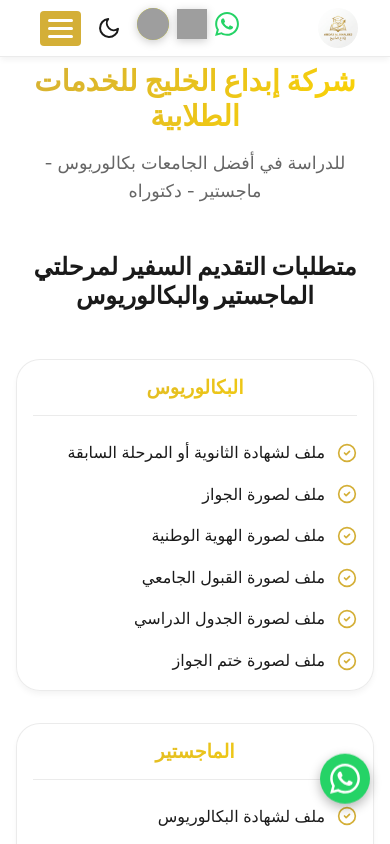
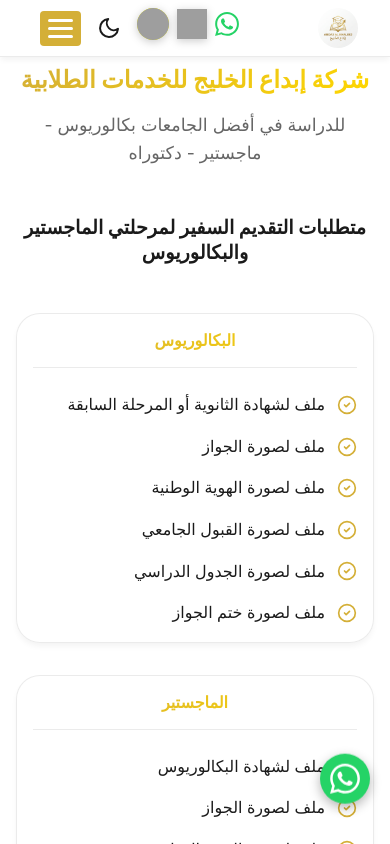
Before and after one commit to mohammad-jamel-jbryn202310519/Abda3AL, a Next.js app: page /requirements in a window 390 px wide. Shown: the top 844 px of the page. Built offline with nearby package versions, Linux system fonts and the light colour scheme; grey boxes are pictures that could not be loaded.

Commit message:
UI: Completely remove inline heading sizes to fix responsive scaling

```diff
--- a/src/app/globals.css
+++ b/src/app/globals.css
@@ -62,13 +62,13 @@
 /* Typography */
 h1, h2, h3, h4, h5, h6 {
   font-weight: 700;
-  line-height: 1.2;
+  line-height: 1.3;
   margin-bottom: 0.75rem;
 }
 
-h1 { font-size: 2.2rem; }
-h2 { font-size: 1.8rem; }
-h3 { font-size: 1.3rem; }
+h1 { font-size: 1.8rem; }
+h2 { font-size: 1.4rem; }
+h3 { font-size: 1.1rem; }
 
 .text-gradient {
   background: var(--accent-gradient);
@@ -193,9 +193,9 @@
     padding: 0 1rem;
   }
 
-  h1 { font-size: 1.8rem !important; }
-  h2 { font-size: 1.5rem !important; }
-  h3 { font-size: 1.2rem !important; }
+  h1 { font-size: 1.5rem !important; }
+  h2 { font-size: 1.2rem !important; }
+  h3 { font-size: 1rem !important; }
 
   .card {
     padding: 1rem; /* Reduced padding */
--- a/src/app/page.tsx
+++ b/src/app/page.tsx
@@ -40,7 +40,7 @@
         {/* Hero Content */}
         <div className="container" style={{ zIndex: 1, color: 'white', paddingTop: '70px', display: 'flex', justifyContent: 'center' }}>
           <div style={{ maxWidth: '700px' }}>
-            <h1 className="animate-fade-in" style={{ fontSize: '2.5rem', marginBottom: '1rem', textShadow: '0 2px 5px rgba(0,0,0,0.8)', color: 'white', lineHeight: '1.2' }}>
+            <h1 className="animate-fade-in" style={{ fontSize: '2rem', marginBottom: '1rem', textShadow: '0 2px 5px rgba(0,0,0,0.8)', color: 'white', lineHeight: '1.2' }}>
               مستقبلك يبدأ هنا
             </h1>
             <p className="animate-fade-in delay-1" style={{ fontSize: '1.1rem', marginBottom: '1.5rem', textShadow: '0 1px 3px rgba(0,0,0,0.8)', color: '#f0f0f0', lineHeight: '1.5' }}>
--- a/src/app/requirements/page.tsx
+++ b/src/app/requirements/page.tsx
@@ -12,17 +12,17 @@
   return (
     <main className="container" style={{ padding: '4rem 1rem' }}>
       <div style={{ marginBottom: '3rem', textAlign: 'center' }}>
-        <h1 className="text-gradient" style={{ fontSize: '2rem', marginBottom: '1rem' }}>شركة إبداع الخليج للخدمات الطلابية</h1>
+        <h1 className="text-gradient" style={{ marginBottom: '1rem' }}>شركة إبداع الخليج للخدمات الطلابية</h1>
         <p style={{ color: 'var(--text-secondary)', fontSize: '1.1rem' }}>للدراسة في أفضل الجامعات بكالوريوس - ماجستير - دكتوراه</p>
       </div>
 
-      <h2 style={{ textAlign: 'center', marginBottom: '3rem', color: 'var(--text-primary)', fontSize: '1.5rem' }}>متطلبات التقديم السفير لمرحلتي الماجستير والبكالوريوس</h2>
+      <h2 style={{ textAlign: 'center', marginBottom: '3rem', color: 'var(--text-primary)' }}>متطلبات التقديم السفير لمرحلتي الماجستير والبكالوريوس</h2>
 
       <div style={{ display: 'grid', gridTemplateColumns: 'repeat(auto-fit, minmax(300px, 1fr))', gap: '2rem', marginBottom: '4rem' }}>
 
         {/* Bachelor Requirements */}
         <div className="card" style={{ display: 'flex', flexDirection: 'column' }}>
-          <h3 className="text-gradient" style={{ fontSize: '1.5rem', marginBottom: '1.5rem', textAlign: 'center', borderBottom: '1px solid var(--border-color)', paddingBottom: '1rem' }}>البكالوريوس</h3>
+          <h3 className="text-gradient" style={{ marginBottom: '1.5rem', textAlign: 'center', borderBottom: '1px solid var(--border-color)', paddingBottom: '1rem' }}>البكالوريوس</h3>
           <ul style={{ listStyleType: 'none', padding: 0, display: 'flex', flexDirection: 'column', gap: '1rem' }}>
             <li style={{ display: 'flex', alignItems: 'center', gap: '0.75rem' }}><CheckIcon /> ملف لشهادة الثانوية أو المرحلة السابقة</li>
             <li style={{ display: 'flex', alignItems: 'center', gap: '0.75rem' }}><CheckIcon /> ملف لصورة الجواز</li>
@@ -35,7 +35,7 @@
 
         {/* Master Requirements */}
         <div className="card" style={{ display: 'flex', flexDirection: 'column' }}>
-          <h3 className="text-gradient" style={{ fontSize: '1.5rem', marginBottom: '1.5rem', textAlign: 'center', borderBottom: '1px solid var(--border-color)', paddingBottom: '1rem' }}>الماجستير</h3>
+          <h3 className="text-gradient" style={{ marginBottom: '1.5rem', textAlign: 'center', borderBottom: '1px solid var(--border-color)', paddingBottom: '1rem' }}>الماجستير</h3>
           <ul style={{ listStyleType: 'none', padding: 0, display: 'flex', flexDirection: 'column', gap: '1rem' }}>
             <li style={{ display: 'flex', alignItems: 'center', gap: '0.75rem' }}><CheckIcon /> ملف لشهادة البكالوريوس</li>
             <li style={{ display: 'flex', alignItems: 'center', gap: '0.75rem' }}><CheckIcon /> ملف لصورة الجواز</li>
@@ -49,7 +49,7 @@
       </div>
 
       <div className="card" style={{ textAlign: 'center', maxWidth: '600px', margin: '0 auto', backgroundColor: 'rgba(99, 102, 241, 0.05)', border: '1px solid var(--accent-primary)' }}>
-        <h3 className="text-gradient" style={{ fontSize: '1.4rem', marginBottom: '1rem' }}>وكيل معتمد لكافة الأوراق الرسمية</h3>
+        <h3 className="text-gradient" style={{ marginBottom: '1rem' }}>وكيل معتمد لكافة الأوراق الرسمية</h3>
         <p style={{ color: 'var(--text-secondary)', marginBottom: '1.5rem' }}>تقوم شركة إبداع الخليج بتصديق كافة المعاملات من الجهات التالية:</p>
 
         <div style={{ display: 'flex', flexWrap: 'wrap', justifyContent: 'center', gap: '1rem' }}>
--- a/src/app/universities/[id]/page.tsx
+++ b/src/app/universities/[id]/page.tsx
@@ -46,7 +46,7 @@
             </div>
           )}
         </div>
-        <h1 className="text-gradient" style={{ fontSize: '2rem', marginBottom: '1rem' }}>{university.name}</h1>
+        <h1 className="text-gradient" style={{ marginBottom: '1rem' }}>{university.name}</h1>
         <p style={{ color: 'var(--text-secondary)', fontSize: '1.1rem', maxWidth: '800px' }}>{university.description}</p>
         <span style={{ marginTop: '1rem', padding: '0.5rem 1rem', borderRadius: 'var(--radius-full)', backgroundColor: 'rgba(99, 102, 241, 0.2)', color: '#818cf8', fontWeight: 'bold' }}>
           الترتيب المحلي: #{university.ranking}
@@ -54,7 +54,7 @@
       </div>
 
       {/* Specialties / Prices Section */}
-      <h2 style={{ textAlign: 'center', fontSize: '1.8rem', marginBottom: '2rem' }}>التخصصات والأسعار</h2>
+      <h2 style={{ textAlign: 'center', marginBottom: '2rem' }}>التخصصات والأسعار</h2>
 
       {specialties && specialties.length > 0 ? (
         <div style={{ display: 'flex', flexDirection: 'column', gap: '1rem', marginBottom: '4rem', maxWidth: '800px', margin: '0 auto 4rem auto' }}>
@@ -83,7 +83,7 @@
 
       {/* Action Area */}
       <div className="card" style={{ textAlign: 'center', backgroundColor: 'rgba(139, 92, 246, 0.05)', border: '1px solid var(--accent-secondary)' }}>
-        <h3 className="text-gradient" style={{ fontSize: '1.5rem', marginBottom: '1rem' }}>هل ترغب بالتسجيل في هذه الجامعة؟</h3>
+        <h3 className="text-gradient" style={{ marginBottom: '1rem' }}>هل ترغب بالتسجيل في هذه الجامعة؟</h3>
         <p style={{ color: 'var(--text-secondary)', marginBottom: '2rem', fontSize: '1.2rem' }}>
           نحن في شركة إبداع الخليج نتكفل بجميع إجراءات قبولك وتسجيلك رسمياً.
         </p>
--- a/src/app/universities/list/[type]/page.tsx
+++ b/src/app/universities/list/[type]/page.tsx
@@ -28,7 +28,7 @@
   return (
     <main className="container" style={{ padding: '4rem 1rem' }}>
       <div style={{ textAlign: 'center', marginBottom: '4rem' }}>
-        <h1 className="text-gradient" style={{ fontSize: '2rem', marginBottom: '1rem', display: 'flex', alignItems: 'center', justifyContent: 'center', gap: '1rem' }}>
+        <h1 className="text-gradient" style={{ marginBottom: '1rem', display: 'flex', alignItems: 'center', justifyContent: 'center', gap: '1rem' }}>
           {icon} {title}
         </h1>
         <p style={{ color: 'var(--text-secondary)', fontSize: '1.2rem', maxWidth: '600px', margin: '0 auto' }}>
```
Also changed, not shown: src/app/about/page.tsx (+4 -4 lines), src/app/universities/page.tsx (+4 -4 lines).
